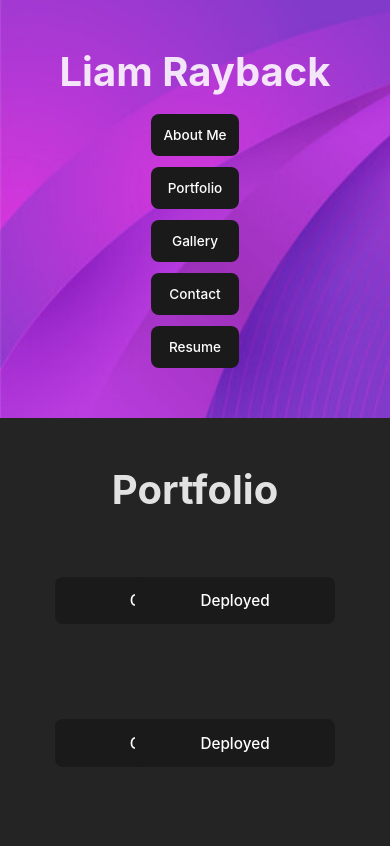
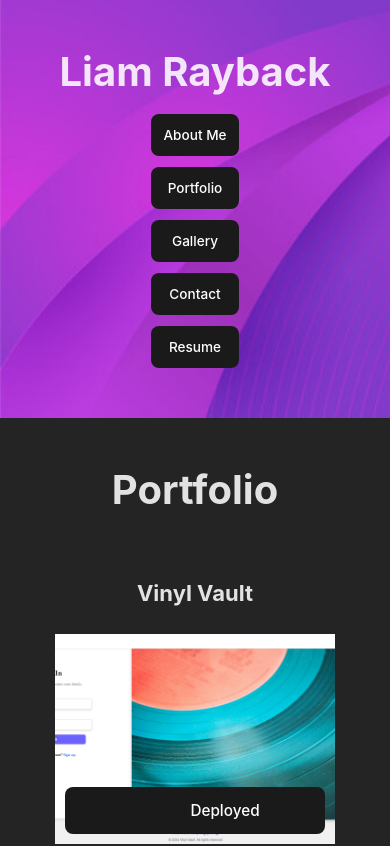
Before and after one commit to KatanaFinKoi/Portfolio, a React (Vite) app: page /portfolio in a window 390 px wide. Shown: the top 846 px of the page. Built offline with nearby package versions, Linux system fonts and the light colour scheme.

Commit message:
fixed disappearing portfolio images on smaller screen sizes

```diff
--- a/src/index.css
+++ b/src/index.css
@@ -284,7 +284,6 @@ button:focus-visible {
   grid-row: 1;
 }
 
-/* Portfolio screenshot and buttons styling */
 .portfolio-screenshot {
   background-size: cover;
   background-position: center;
@@ -292,7 +291,7 @@ button:focus-visible {
   height: 300px;
   position: relative;
   transition: transform 0.2s, filter 0.2s;
-  margin: 0 auto; /* Center the screenshot */
+  margin: 0 auto;
 }
 
 .portfolio-screenshot:hover {
@@ -300,9 +299,8 @@ button:focus-visible {
   filter: brightness(1.1);
 }
 
-/* Correct positioning for buttons */
 .portfolio-links {
-  position: static; /* Remove absolute positioning from links */
+  position: static;
 }
 
 .github-link {
@@ -504,11 +502,6 @@ ul {
     border: 5px solid rgba(255, 0, 0, 0.5);
   }
 
-  .portfolio-screenshot {
-    width: 300px;
-    height: auto;
-  }
-
   .portfolio {
     grid-template-columns: repeat(2, 1fr);
   }
@@ -621,11 +614,18 @@ ul {
     grid-template-columns: 1fr;
   }
 
+  .portfolio-screenshot {
+    width: 350px;
+    height: 262px;
+  }
+
   .portfolio-title {
     grid-column: 1;
     grid-row: 1;
     padding: 30px 0;
   }
+
+
 
   .vinyl-vault,
   .task-flow,
@@ -737,6 +737,11 @@ ul {
     padding: 20px 15px;
   }
 
+  .portfolio-screenshot {
+    width: 280px;
+    height: 210px;
+  }
+
   h1 { font-size: 40px; }
   h2 { font-size: 35px; }
   h3 { font-size: 30px; }
```
